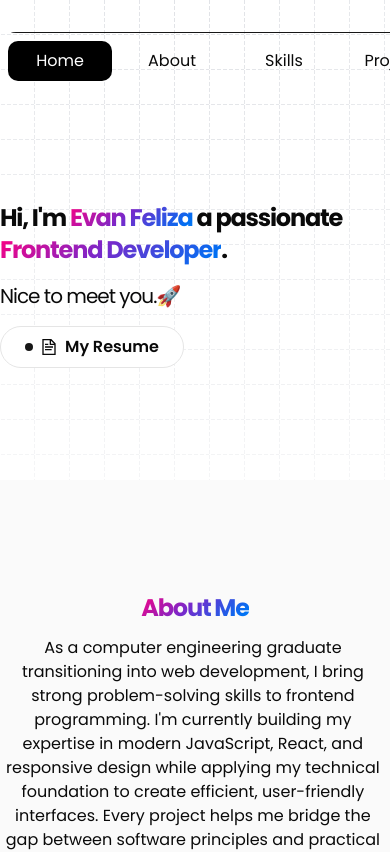
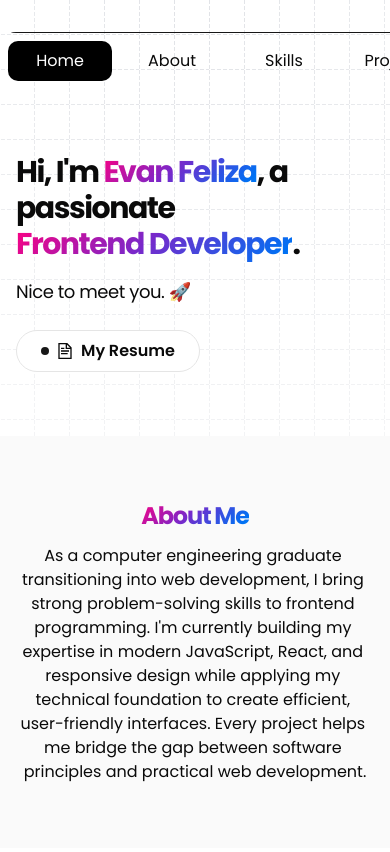
Before and after one commit to efeliza00/web-portfolio, a React (Vite) app: page / in a window 390 px wide. Shown: the top 852 px of the page. Built offline with nearby package versions, Linux system fonts and the light colour scheme.

Commit message:
chore: update mobile responsiveness

```diff
--- a/src/components/about-section.jsx
+++ b/src/components/about-section.jsx
@@ -6,7 +6,7 @@ import { TextAnimate } from "./magicui/text-animate"
 const AboutSection = ({ about }) => {
     return (
         <Element name="about" className="bg-primary-foreground relative">
-            <div className="container mx-auto max-w-3xl py-28 space-y-3">
+            <div className="container mx-auto max-w-3xl px-4 sm:px-6 py-16 sm:py-24 lg:py-32 space-y-3">
                 <BlurFade delay={0.25} inView>
                     <h2 className="text-2xl font-bold text-center tracking-tighter sm:text-4xl xl:text-5xl/none ">
                         <AuroraText>About Me</AuroraText>
--- a/src/components/contact-section.jsx
+++ b/src/components/contact-section.jsx
@@ -12,7 +12,7 @@ import { Dock, DockIcon } from "./magicui/dock"
 const ContactSection = ({ contact }) => {
     return (
         <Element name="contact">
-            <div className="container relative mx-auto max-w-3xl py-28 ">
+            <div className="container relative mx-auto max-w-3xl px-4 sm:px-6 py-16 sm:py-24 lg:py-32">
                 <BlurFade delay={0.25} inView>
                     <h2 className="text-2xl font-bold tracking-tighter sm:text-4xl xl:text-5xl/none text-center">
                         <AuroraText>Lets have a conversation.</AuroraText>
--- a/src/components/home-section.jsx
+++ b/src/components/home-section.jsx
@@ -8,20 +8,22 @@ const HomeSection = ({ info }) => {
     return (
         <Element
             name="home"
-            className="bg-inherit container mx-auto max-w-3xl py-28"
+            className="bg-inherit mx-auto max-w-3xl px-4 sm:px-6 py-16 sm:py-24 lg:py-32"
         >
             <BlurFade delay={0.25} inView>
-                <h2 className="text-2xl font-bold tracking-tighter sm:text-5xl xl:text-6xl/none">
-                    Hi, I'm <AuroraText>{info.name}</AuroraText> a passionate{" "}
+                <h2 className="text-3xl font-bold tracking-tighter sm:text-5xl xl:text-6xl/none">
+                    Hi, I'm <AuroraText>{info.name}</AuroraText>, a passionate{" "}
                     <AuroraText>{info.title}</AuroraText>.
                 </h2>
             </BlurFade>
-            <BlurFade delay={0.25 * 2} inView className="mt-4">
-                <span className="text-pretty text-xl tracking-tighter sm:text-xl xl:text-2xl/none">
-                    Nice to meet you.&#x1F680;
-                </span>
+
+            <BlurFade delay={0.5} inView className="mt-4">
+                <p className="text-lg sm:text-xl xl:text-2xl text-pretty tracking-tight">
+                    Nice to meet you. 🚀
+                </p>
             </BlurFade>
-            <BlurFade delay={0.25 * 3} inView className="mt-4">
+
+            <BlurFade delay={0.75} inView className="mt-6">
                 <a download href={info.resume}>
                     <InteractiveHoverButton>
                         <div className="flex items-center gap-2">
--- a/src/components/loading.jsx
+++ b/src/components/loading.jsx
@@ -3,7 +3,7 @@ import "ldrs/react/Ring.css"
 
 const Loading = () => {
     return (
-        <div className="flex flex-col items-center justify-center h-screen">
+        <div className="flex flex-col items-center justify-center min-h-screen">
             <Ring size="40" stroke="5" bgOpacity="0" speed="2" color="black" />
             <h3 className="scroll-m-20 text-xl font-semibold tracking-tight">
                 Wait...
--- a/src/components/skill-section.jsx
+++ b/src/components/skill-section.jsx
@@ -7,7 +7,7 @@ import { Badge } from "./ui/badge"
 const SkillSection = ({ skills }) => {
     return (
         <Element name="skills">
-            <div className="container mx-auto max-w-3xl py-28 space-y-3">
+            <div className="container mx-auto max-w-3xl  px-4 sm:px-6 py-16 sm:py-24 lg:py-32 space-y-3">
                 <BlurFade delay={0.25} inView>
                     <h2 className="text-2xl font-bold tracking-tighter sm:text-4xl xl:text-5xl/none">
                         <AuroraText>My Skills</AuroraText>
```
